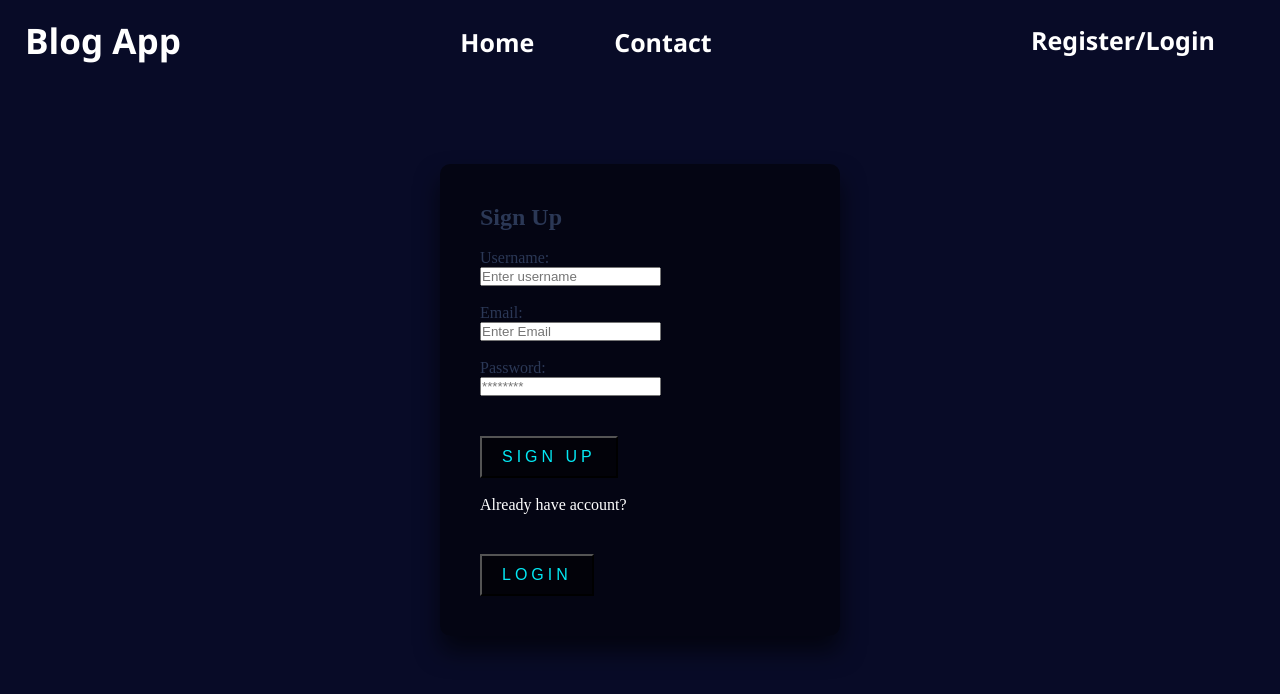
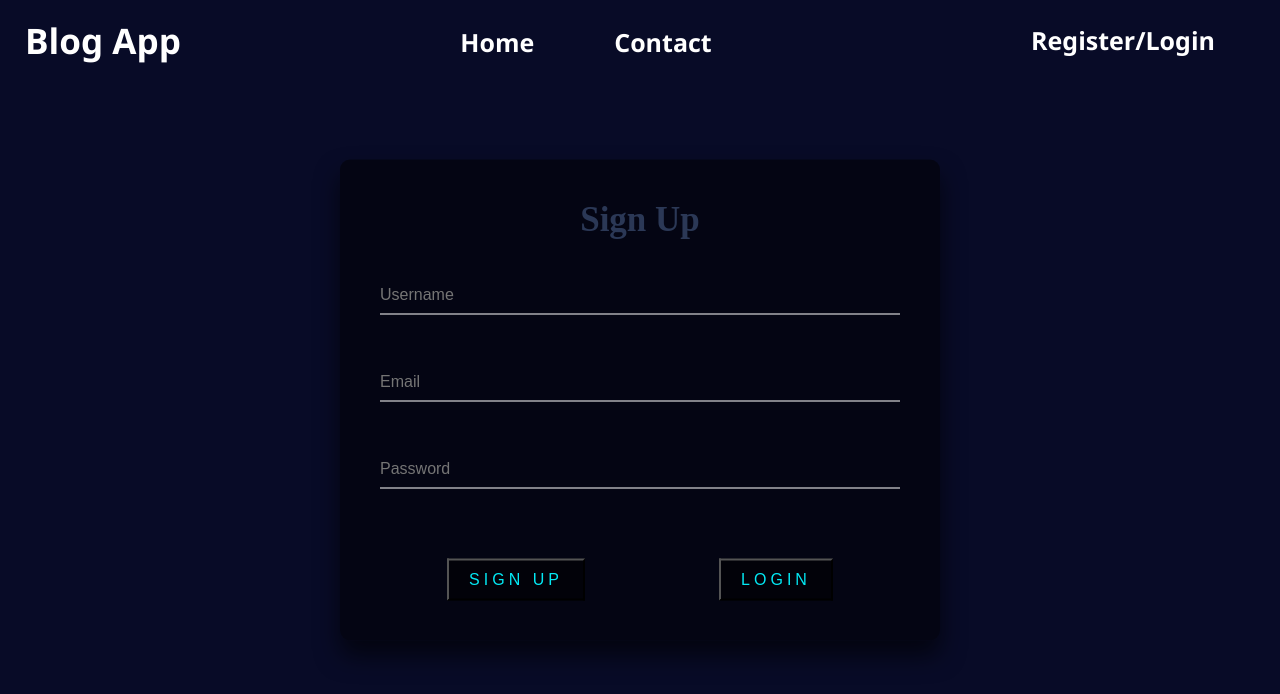
Before and after one commit to Aratrik-02/MERN_Blog, a React (Vite) app in the folder client/: page /register in a window 1280 px wide. Shown: the top 694 px of the page. Built offline with nearby package versions, Linux system fonts and the light colour scheme; no server answers.

Commit message:
Register/Login css updated

```diff
--- a/client/src/assets/style.css
+++ b/client/src/assets/style.css
@@ -63,7 +63,8 @@ body{
     position: absolute;
     top: 50%;
     left: 50%;
-    width: 400px;
+    width: 600px;
+    margin: auto;
     padding: 40px;
     transform: translate(-50%, -50%);
     background: rgba(0,0,0,.5);
@@ -72,14 +73,19 @@ body{
     border-radius: 10px;
 }
 
-.login-box h2 {
-    margin: 0 0 30px;
+.sign_button {
+    display: flex;
+    justify-content: space-around;
+}
+
+.signup_form h2 {
+    font-size: 35px;
     padding: 0;
-    color: #fff;
+    /* color: #fff; */
     text-align: center;
   }
 
-  .login-box .user-box {
+  .signup_form .user-box {
     position: relative;
   }
 
@@ -134,28 +140,11 @@ body{
     color: #000;
     font-weight: bold;
     border-radius: 5px;
-    box-shadow: 0 0 5px #03e9f4,
-                0 0 25px #03e9f4,
-                0 0 50px #03e9f4,
-                0 0 100px #03e9f4;
+    box-shadow: 0 0 5px rgba(3, 233, 244, 0.5),
+                0 0 10px rgba(3, 233, 244, 0.5),
+                0 0 15px rgba(3, 233, 244, 0.5),
+                0 0 25px rgba(3, 233, 244, 0.5);
   }
-
-/*.signup_form form button, .signup_form button {
-    width: 100%;
-    padding: 8px;
-    border-radius: 5px;
-    cursor: pointer;
-    border: 1px solid rgb(216, 213, 213);
-}
-
-.signup_form form button {
-    background-color: rgb(17, 80, 227);
-    color: white;
-}
-.signup_form button {
-    background-color: rgb(3, 177, 18);
-    color: white;
-}*/
 
 /*-----------------------------------------------------------------*/
 
--- a/client/src/routes/Home.jsx
+++ b/client/src/routes/Home.jsx
@@ -26,7 +26,7 @@ function Home() {
       {/* Render loader if isLoading state is true */}
       {isLoading ? (
         <div className='loader'>
-          <span>Loading...</span>
+          <span>Loading ...</span>
         </div>
       ) : (
       <div className='posts_grid'>
--- a/client/src/routes/Login.jsx
+++ b/client/src/routes/Login.jsx
@@ -34,28 +34,26 @@ function Login() {
   return (
     <div className='signup_container'>
         <div className='signup_form'>
-            <h2>Login </h2>
-            <br />
+            <h2>Login</h2>
+            <br/>
             <form onSubmit={handleSubmit}>
                 <div className='user-box'>
-                    <label htmlFor="email"></label><br />
-                    <input type="email" placeholder='Email'
-                    onChange={e => setEmail(e.target.value)}
+                    <label htmlFor="email"></label>
+                    <input type="email" placeholder='Email' id="email"
+                        onChange={e => setEmail(e.target.value)}
                     />
                 </div>
-                <br />
                 <div className='user-box'>
-                    <label htmlFor="password"></label><br />
-                    <input type="password" placeholder='Password'
+                    <label htmlFor="password"></label>
+                    <input type="password" placeholder='Password' id="password"
                     onChange={e => setPassword(e.target.value)}
                     />
                 </div>
-                <button className='signup_btn'>Login</button>
+                <div className='sign_button'>
+                    <button className='signup_btn'>Login</button>
+                    <Link to="/register"><button>Signup</button></Link>
+                </div>
             </form>
-            {/* <br/>
-            <br/>
-            <p>Not Registered?</p> */}
-            <Link to="/register"><button>Signup</button></Link>
         </div>
     </div>
   )
--- a/client/src/routes/Register.jsx
+++ b/client/src/routes/Register.jsx
@@ -26,31 +26,29 @@ function Register() {
             <h2>Sign Up</h2>
             <br />
             <form onSubmit={handleSubmit}>
-                <div>
-                    <label htmlFor="name">Username:</label> <br />
-                    <input type="text" placeholder='Enter username'
+                <div className='user-box'>
+                    <label htmlFor="name"></label> <br />
+                    <input type="text" placeholder='Username'
                     onChange={e => setUsername(e.target.value)}
                     />
                 </div>
-                <br />
-                <div>
-                    <label htmlFor="email">Email:</label><br />
-                    <input type="email" placeholder='Enter Email'
+                <div className='user-box'>
+                    <label htmlFor="email"></label><br />
+                    <input type="email" placeholder='Email'
                     onChange={e => setEmail(e.target.value)}
                     />
                 </div>
-                <br />
-                <div>
-                    <label htmlFor="password">Password:</label><br />
-                    <input type="password" placeholder='********'
+                <div className='user-box'>
+                    <label htmlFor="password"></label><br />
+                    <input type="password" placeholder='Password'
                     onChange={e => setPassword(e.target.value)}
                     />
                 </div>
-                <button className='signup_btn'>Sign up</button>
+                <div className='sign_button'>
+                    <button>Sign up</button>
+                    <Link to="/login"><button>Login</button></Link>
+                </div>
             </form>
-            <br></br>
-            <p>Already have account?</p>
-            <Link to="/login"><button>Login</button></Link>
         </div>
     </div>
   )
```
